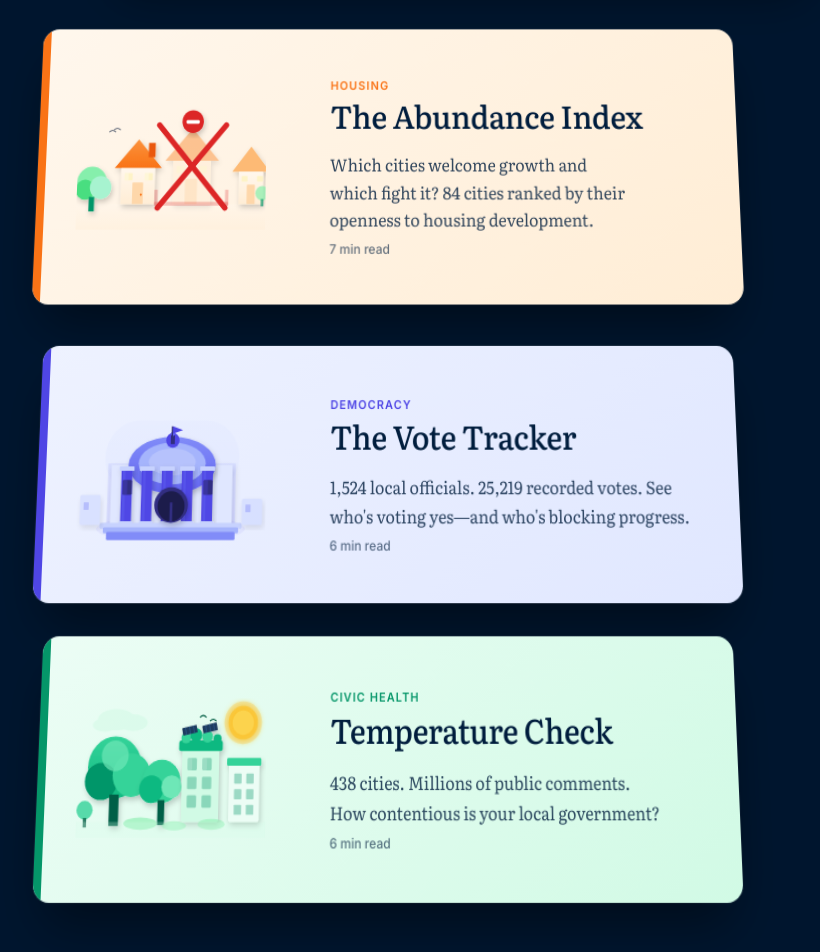
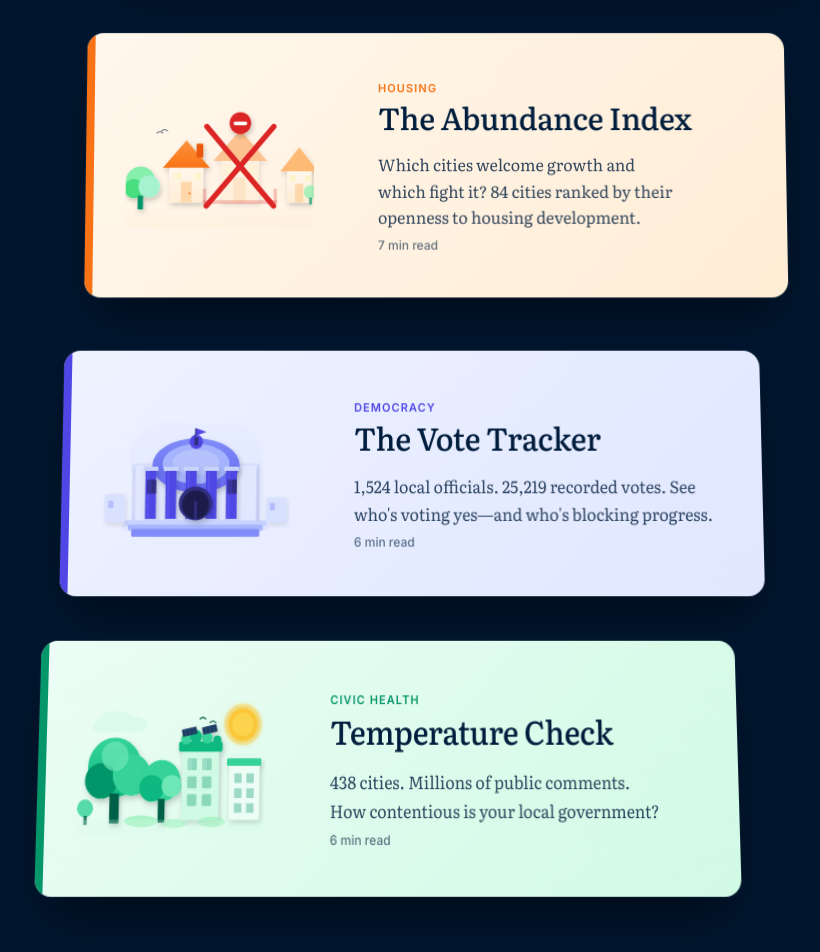
Before and after one commit to hamletsunil/the-district, a Next.js app: page / in a window 1280 px wide. Shown: the part 2330-3282 px from the top of the page, without its empty margins (252-1072 px from the left). Built offline with nearby package versions, Linux system fonts and the light colour scheme.

Commit message:
Fix card layout for 7 articles
Add nth-child styles for cards 5-7 with wave pattern tilt angles
and margin offsets. Previously only cards 1-4 had styles defined.

```diff
--- a/src/styles/shared-article.css
+++ b/src/styles/shared-article.css
@@ -351,6 +351,9 @@
 .article-card-3d:nth-child(2) { --card-tilt: 10deg; margin-left: 3rem; }
 .article-card-3d:nth-child(3) { --card-tilt: 8deg; margin-left: 6rem; }
 .article-card-3d:nth-child(4) { --card-tilt: 6deg; margin-left: 9rem; }
+.article-card-3d:nth-child(5) { --card-tilt: 4deg; margin-left: 6rem; }
+.article-card-3d:nth-child(6) { --card-tilt: 6deg; margin-left: 3rem; }
+.article-card-3d:nth-child(7) { --card-tilt: 8deg; }
 
 @media (max-width: 768px) {
   .article-card-3d:nth-child(n) {
```
